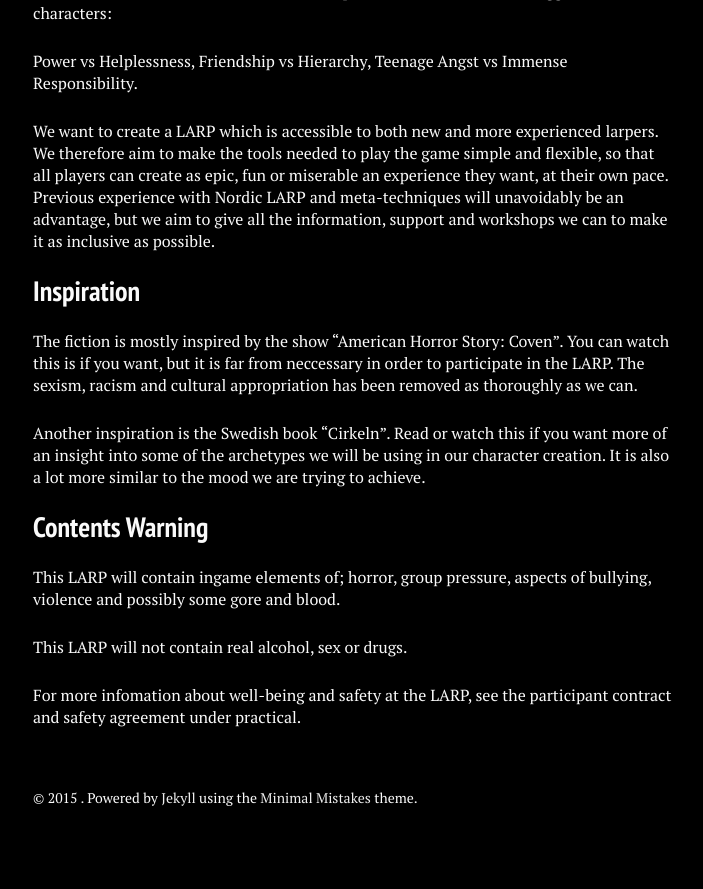
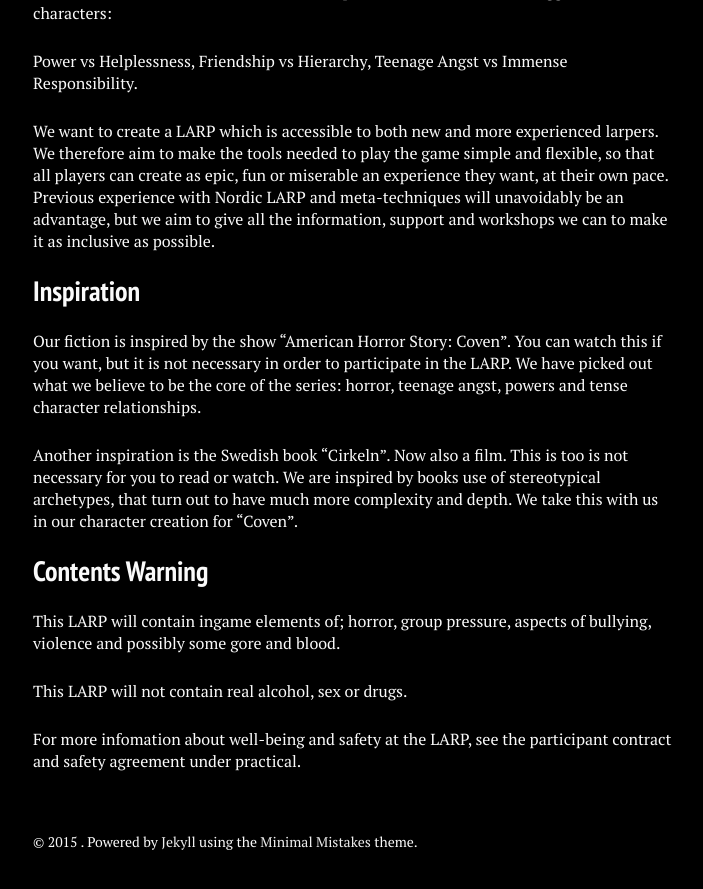
Before and after one commit to stanislavb/en.coven.nu, a Jekyll site: the page built from about/index.md, in a window 1280 px wide and 900 px high, scrolled down 1207 px. Shown: the top 889 px of the window, without its empty margins (287-990 px from the left). Built offline with Jekyll 4.4.1, drawn with Linux system fonts in a browser that asks for light colours; nearby versions of some CDN libraries; before the commit the page ends 2063 px from its top, so only the background shows below that.

Commit message:
Update index.md

```diff
--- a/about/index.md
+++ b/about/index.md
@@ -42,9 +42,9 @@ We want to create a LARP which is accessible to both new and more experienced la
 
 ## Inspiration
 
-The fiction is mostly inspired by the show "American Horror Story: Coven". You can watch this is if you want, but it is far from neccessary in order to participate in the LARP. The sexism, racism and cultural appropriation has been removed as thoroughly as we can.
+Our fiction is inspired by the show “American Horror Story: Coven”. You can watch this if you want, but it is not necessary in order to participate in the LARP. We have picked out what we believe to be the core of the series: horror, teenage angst, powers and tense character relationships.
 
-Another inspiration is the Swedish book "Cirkeln". Read or watch this if you want more of an insight into some of the archetypes we will be using in our character creation. It is also a lot more similar to the mood we are trying to achieve.
+Another inspiration is the Swedish book “Cirkeln”. Now also a film. This is too is not necessary for you to read or watch. We are inspired by books use of stereotypical archetypes, that turn out to have much more complexity and depth. We take this with us in our character creation for “Coven”.
 
 ## Contents Warning
 
```
